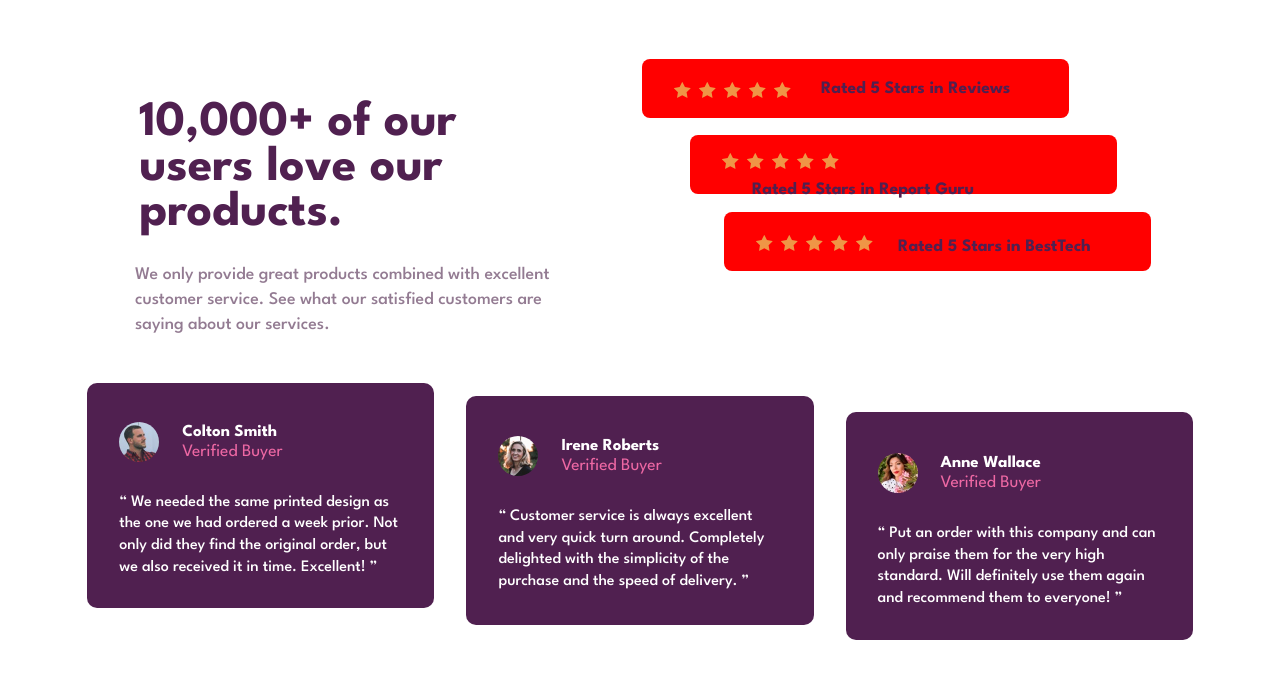
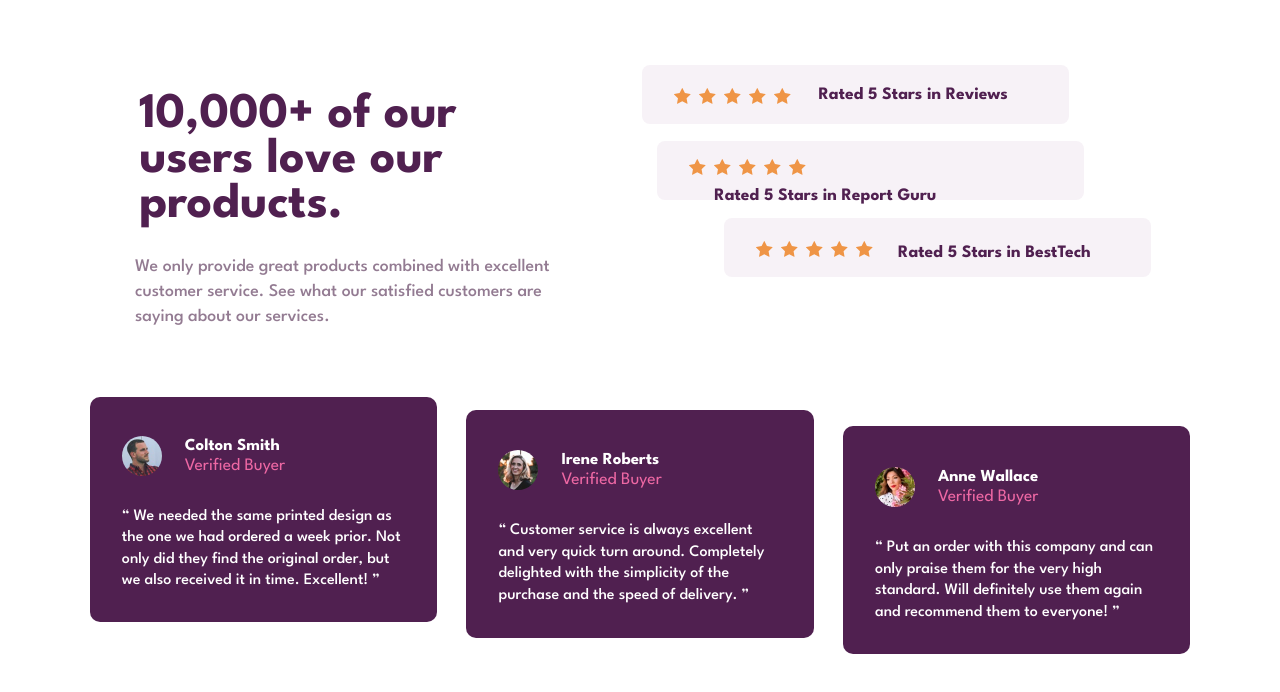
Before and after one commit to mrcordova/social-proof-section, a plain HTML site: page index.html in a window 1280 px wide. Drawn offline with Linux system fonts and the light colour scheme.

Commit message:
add testmonials con dynamic

```diff
--- a/css/style.css
+++ b/css/style.css
@@ -111,7 +111,7 @@ body {
     flex-wrap: wrap;
     /* inline-size: 27.8rem; */
     /* block-size: 3.5rem; */
-    background-color: red;
+    /* background-color: red; */
 
 }
 
@@ -126,11 +126,12 @@ body {
 }
 .rating-reviews>p  {
     /* Mobile */
-    padding-inline-start: 0.8rem;
+    /* padding-inline-start: 0.8rem; */
     padding-inline-end: 0.14rem;
 
+    padding-inline-start: clamp(0.8rem, 0.4303rem + 1.5775vw, 1.85rem);
     /* Desktop */
-    padding-inline-start: 1.85rem;
+    /* padding-inline-start: 1.85rem; */
     align-self: flex-start;
 
 }
@@ -140,26 +141,31 @@ body {
     padding-inline: 2rem;
     font-size: 1.09rem;
 
+    margin-inline-start:  clamp(0rem, -0.3838rem + 1.6376vw, 1.09rem);
     /* Desktop */
-    margin-inline-start: 3rem;
+    /* margin-inline-start: 3rem; */
 }
 
 .rating-report>p {
+    padding-inline-start: clamp(0rem, -0.6514rem + 2.7793vw, 1.85rem);
     /* Desktop */
     align-self: flex-start;
-    padding-inline-start: 1.85rem;
+    /* padding-inline-start: 1.85rem; */
 }
 .testmonials-con {
-    margin-inline: 1rem;
+    /* margin-inline: 1rem; */
     display: flex;
     flex-wrap: wrap;
-    gap: 15px;
+    /* gap: 15px; */
     min-width: 0;
 
+    padding-block: clamp(0rem, -0.8803rem + 3.7559vw, 2.5rem);
+    margin-inline: clamp(0rem, 1.3521rem + -1.5023vw, 1rem);
+    gap: clamp(0.9375rem, 0.5634rem + 1.5962vw, 2rem);
     /* Desktop */
-    padding-block: 2.5rem;
-    gap: 32px;
-    margin-inline: 0rem;
+    /* padding-block: 2.5rem; */
+    /* gap: 32px; */
+    /* margin-inline: 0rem; */
 }
 
 .testmonials-con>div {
@@ -246,7 +252,7 @@ body {
     text-align: center;
     /* margin-block-end: 2.5rem; */
 
-    margin-block-end: clamp(0rem, 3.3803rem + -3.7559vw, 2.5rem);
+    margin-block-end: clamp(0rem, -0.8803rem + 3.7559vw, 2.5rem);
     /* Desktop */
     flex: 1;
     /* margin-block-end: 0rem; */
```
